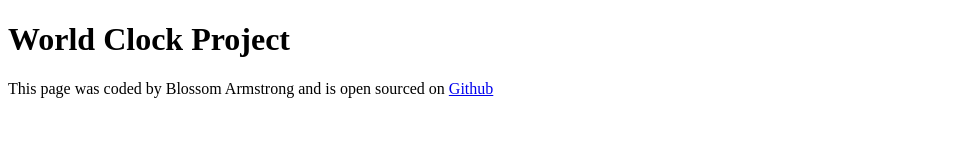
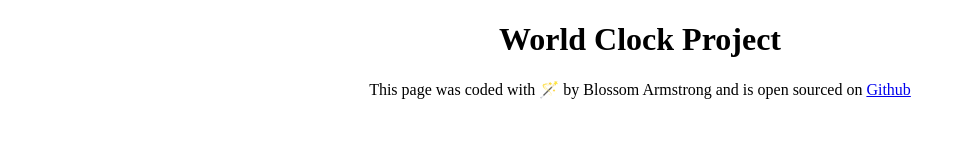
Before and after one commit to BLSSMA/world-clock-project, a plain HTML site: page index.html in a window 1280 px wide. Shown: the whole page, without its empty margins (0-966 px from the left). Drawn offline with nearby package versions, Linux system fonts and the light colour scheme.

Commit message:
added link destination and centered footer + header

```diff
--- a/css/style.css
+++ b/css/style.css
@@ -0,0 +1,7 @@
+h1{
+    text-align: center;
+}
+
+footer{
+    text-align: center;
+}
--- a/index.html
+++ b/index.html
@@ -4,13 +4,14 @@
     <link rel="stylesheet" href="css/style.css" />
     <meta charset="UTF-8" />
     <meta name="viewport" content="width=device-width, initial-scale=1.0" />
+    <script src="https://cdnjs.cloudflare.com/ajax/libs/moment.js/2.30.1/moment.min.js"></script>
     <title>World Clock Project</title>
   </head>
   <body>
     <h1>World Clock Project</h1>
     <footer>
-      This page was coded by Blossom Armstrong and is open sourced on
-      <a href="#" target="_blank">Github</a>
+      This page was coded with 🪄 by Blossom Armstrong and is open sourced on
+      <a href="https://github.com/BLSSMA" target="_blank">Github</a>
     </footer>
     <script src="JavaScript/index.js"></script>
   </body>
```
